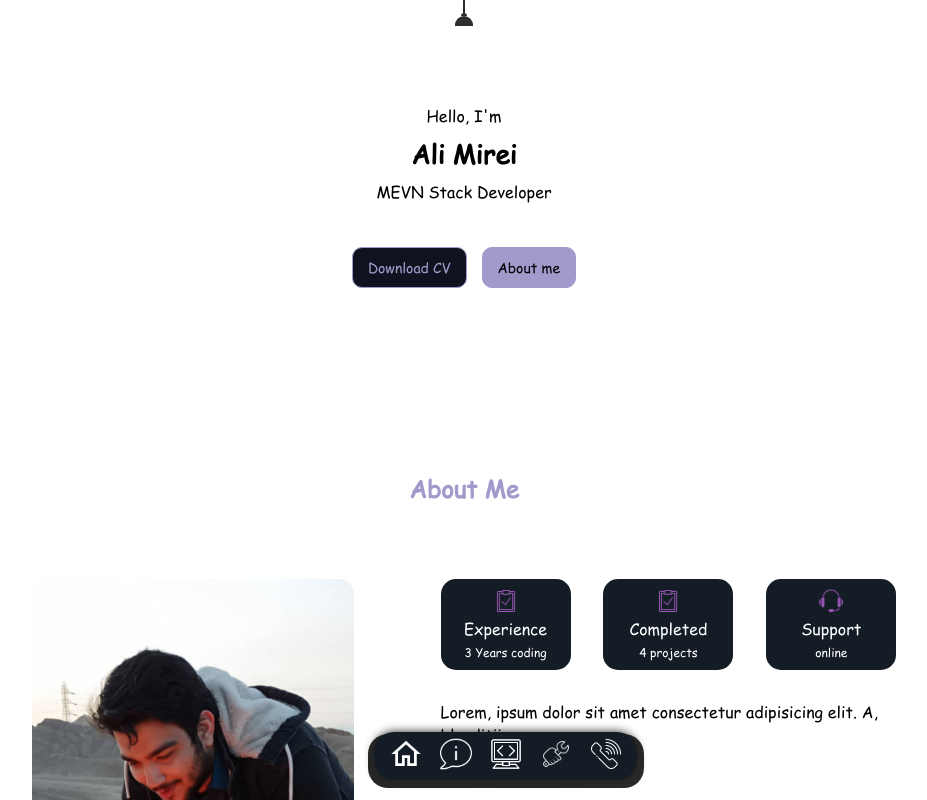
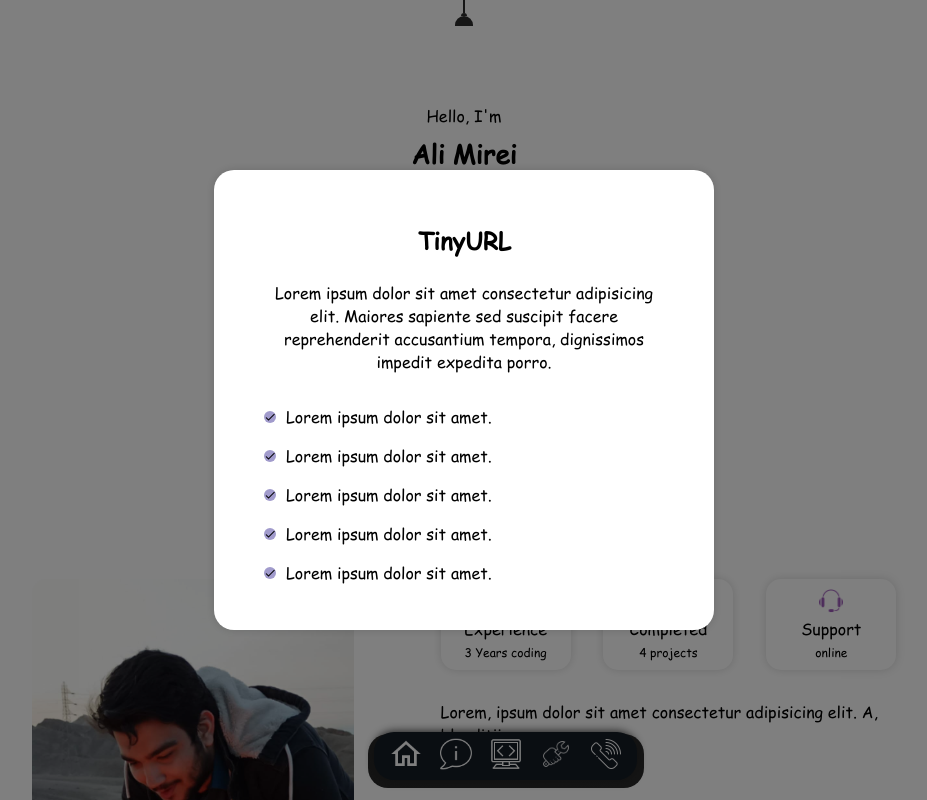
Before and after one commit to amz2694/portfoilo, a Vue app in the folder front/: page / in a window 1280 px wide. Both pictures are taken after a click on the element 640 px from the left and 54 px from the top of the page. Shown: the top 800 px of the page, without its empty margins (176-1103 px from the left). Built offline with nearby package versions, Linux system fonts and the light colour scheme.

Commit message:
fix white theme

```diff
--- a/front/src/App.vue
+++ b/front/src/App.vue
@@ -150,7 +150,7 @@
     <div class="box"><a href="#contactmecontainer"><img src="./assets/phone.png" class="boximg"></a></div>
   </div>
   </div>
-  <!-- <more/> -->
+  <more v-if="showMore"/>
 </template>
 
 <script>
@@ -159,13 +159,43 @@
 export default {
   name: 'App',
   components: {more},
+  data () {
+    return {
+      showMore : false
+    }
+  },
   methods : {
     togglenight () {
-      document.getElementsByClassName('lamp-light')[0].classList.toggle('open')
-      document.querySelector('body').classList.toggle('dark')
+      this.showMore = !this.showMore
+      document.getElementsByClassName('lamp-light')[0].classList.toggle('open');
+      document.querySelector('body').classList.toggle('dark');
+      const section = document.getElementsByClassName('section');
+      const lan = document.getElementsByClassName('lan-container');
+      const recent = document.getElementsByClassName('recentsection');
+      const talk = document.getElementsByClassName('talksection');
+      const form = document.getElementsByClassName('formin');
+      document.getElementsByClassName('txtarea')[0].classList.toggle('white');
+      document.getElementsByClassName('dnld')[0].classList.toggle('white');
+      for (let i=0;i<section.length;i++) {
+        section[i].classList.toggle('white');
+      }
+      for (let i=0;i<lan.length;i++) {
+        lan[i].classList.toggle('white');
+      }
+      for (let i=0;i<recent.length;i++) {
+        recent[i].classList.toggle('white');
+      }
+      for (let i=0;i<talk.length;i++) {
+        talk[i].classList.toggle('white');
+      }
+      for (let i=0;i<form.length;i++) {
+        form[i].classList.toggle('white');
+      }
+
     }
   },
   mounted () {
+    console.log(document.getElementsByClassName('lan-container'))
     document.querySelector('body').classList.add('dark')
   }
 }
--- a/front/src/components/more.vue
+++ b/front/src/components/more.vue
@@ -1,6 +1,6 @@
 <template>
   <div class="morecontainer">
-    <div class="moresrction">
+    <div class="moresrction white">
         <div class="info">
             <p class="moretitle">TinyURL</p>
             <p class="moredis">Lorem ipsum dolor sit amet consectetur adipisicing elit. Maiores sapiente sed suscipit facere reprehenderit accusantium tempora, dignissimos impedit expedita porro.</p>
--- a/front/src/style/main.css
+++ b/front/src/style/main.css
@@ -83,7 +83,7 @@
     font-size: 26px;
 }
 
-.buttons button {
+.dnld {
     margin-top: 40px;
     padding: 10px 15px;
     border: 1px solid #a19bcc;
@@ -95,8 +95,15 @@
 }
 
 .abtbtn {
+    margin-top: 40px;
+    padding: 10px 15px;
+    border: 1px solid #a19bcc;
+    color: #a19bcc;
+    transition: all 200ms;
+    font-size: 14px;
+    border-radius: 10px;
     margin-left: 15px;
-    background-color: #a19bcc !important;
+    background-color: #a19bcc;
     color: #000000 !important;
 }
 
@@ -164,6 +171,7 @@
     background-color: #141c25;
     border-radius: 15px;
     width: 130px;
+    transition: all 1s ease-out;
 }
 
 .contactme {
@@ -205,6 +213,7 @@
     align-items: center;
     margin-right: 30px;
     color: #FFFFFF;
+    transition: all 1s ease-out;
 }
 
 .experinececontainer {
@@ -281,6 +290,7 @@
     margin-bottom: 30px;
     margin-top: 10px;
     color: #FFFFFF;
+    transition: all 1s ease-out;
 }
 
 .recentimg {
@@ -468,6 +478,16 @@
     color: #FFFFFF !important;
 }
 
+.white {
+    background-color: #FFFFFF;
+    color: #000000;
+    box-shadow: 0 0 10px rgba(0, 0, 0, 0.15);
+}
+
+.white p {
+    color: #000000;
+}
+
 @media screen and (max-width: 900px) {
     .aboutMe {
         flex-direction: column;
--- a/front/src/style/more.css
+++ b/front/src/style/more.css
@@ -37,3 +37,13 @@
     height: 14px;
     margin-right: 10px;
 }
+
+.white {
+    background-color: #FFFFFF;
+    color: #000000;
+    box-shadow: 0 0 10px rgba(0, 0, 0, 0.15);
+}
+
+.white p {
+    color: #000000;
+}
```
